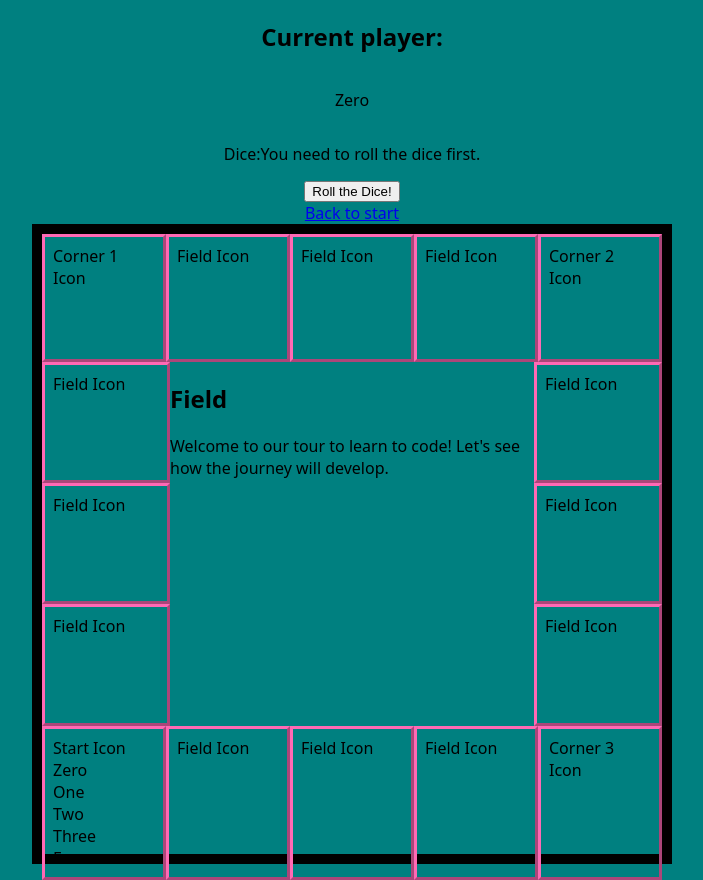
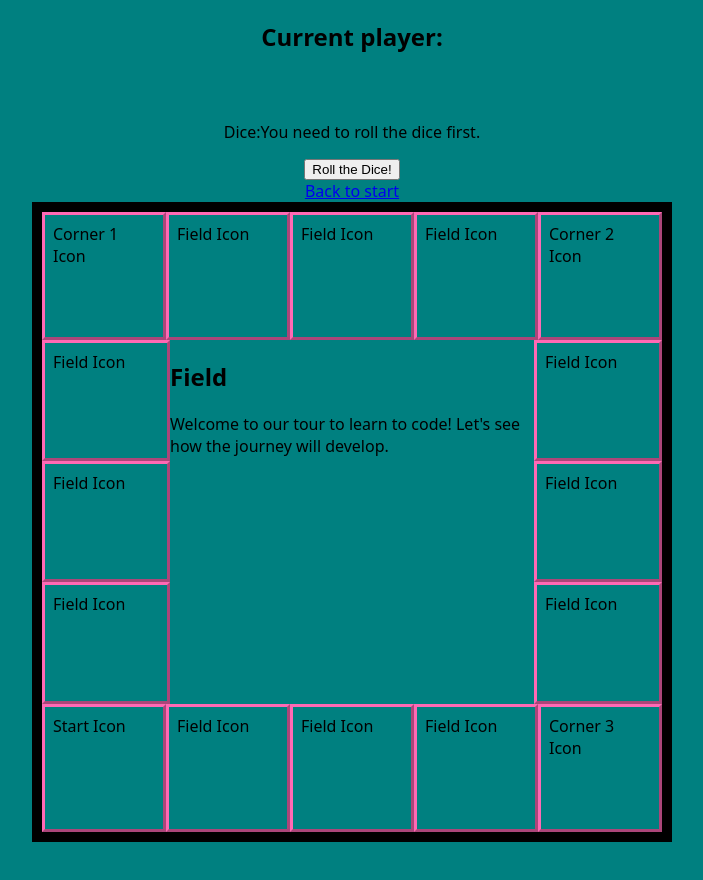
Before and after one commit to mbosselmann/pyropoly, a Next.js app: page /board in a window 1280 px wide. Shown: the whole page, without its empty margins (288-991 px from the left). After the commit the page ends 842 px from the top, so only its background shows below. Built offline with nearby package versions, Linux system fonts and the light colour scheme.

Commit message:
Update new game functionality

```diff
--- a/src/components/Panel.tsx
+++ b/src/components/Panel.tsx
@@ -1,12 +1,12 @@
 import styled, { css } from "styled-components";
 import FieldItem from "./FieldItem";
 import type { Field } from "../types/Field";
-import type { Player } from "../types/PlayerData";
+import { Avatar } from "@/types/Avatar";
 
 interface PanelProps {
   fields: Field[];
   variant: string;
-  players: Player[];
+  players: Avatar[];
 }
 
 export default function Panel({ fields, variant, players }: PanelProps) {
--- a/src/db.js
+++ b/src/db.js
@@ -102,72 +102,44 @@ export const fields = [
   ],
 ];
 
-export const examplePlayers = [
+export const avatars = [
   {
     id: "1",
-    name: "Zero",
-    playerLocation: 0,
-  },
-  {
-    id: "2",
-    name: "One",
-    playerLocation: 0,
-  },
-  {
-    id: "3",
-    name: "Two",
-    playerLocation: 0,
-  },
-  {
-    id: "4",
-    name: "Three",
-    playerLocation: 0,
-  },
-  {
-    id: "5",
-    name: "Four",
-    playerLocation: 0,
-  },
-];
-
-export const avatars = [
-  {
-    id: 1,
     name: "Bailey",
     playerLocation: 0,
     isSelected: false,
     isOpponent: false,
   },
   {
-    id: 2,
+    id: "2",
     name: "Boots",
     playerLocation: 0,
     isSelected: false,
     isOpponent: false,
   },
   {
-    id: 3,
+    id: "3",
     name: "Caspar",
     playerLocation: 0,
     isSelected: false,
     isOpponent: false,
   },
   {
-    id: 4,
+    id: "4",
     name: "Charlie",
     playerLocation: 0,
     isSelected: false,
     isOpponent: false,
   },
   {
-    id: 5,
+    id: "5",
     name: "Chester",
     playerLocation: 0,
     isSelected: false,
     isOpponent: false,
   },
   {
-    id: 6,
+    id: "6",
     name: "Daisy",
     playerLocation: 0,
     isSelected: false,
@@ -177,32 +149,32 @@ export const avatars = [
 
 export const colors = [
   {
-    id: 1,
+    id: "1",
     name: "Green",
     code: "#00b59e",
   },
   {
-    id: 2,
+    id: "2",
     name: "Blue",
     code: "#009efa",
   },
   {
-    id: 3,
+    id: "3",
     name: "Purple",
     code: "#8075ca",
   },
   {
-    id: 4,
+    id: "4",
     name: "Pink",
     code: "#e45691",
   },
   {
-    id: 5,
+    id: "5",
     name: "Orange",
     code: "#ffb656",
   },
   {
-    id: 6,
+    id: "6",
     name: "Yellow",
     code: "#fbd148",
   },
--- a/src/pages/_app.tsx
+++ b/src/pages/_app.tsx
@@ -1,13 +1,13 @@
 import type { AppProps } from "next/app";
 import { useState } from "react";
 import { fields } from "../db";
-import { examplePlayers } from "../db";
 import { avatars } from "@/db";
 import { colors } from "@/db";
 import GlobalStyles from "../../styles";
+import { Avatar } from "@/types/Avatar";
 
 export default function App({ Component, pageProps }: AppProps) {
-  const [players, setPlayers] = useState(examplePlayers);
+  const [players, setPlayers] = useState<Avatar[]>(avatars);
   const [currentFieldMessage, setCurrentFieldMessage] = useState(
     findMessage(0) ?? ""
   );
@@ -44,19 +44,32 @@ export default function App({ Component, pageProps }: AppProps) {
     setCurrentPlayer(players[findNextPlayer + 1]?.id ?? players[0].id);
   }
 
+  function updateOpponents(opponentId: string) {
+    setPlayers(
+      players.map((player) =>
+        player.id === opponentId
+          ? { ...player, isOpponent: !player.isOpponent }
+          : player
+      )
+    );
+  }
+
   return (
     <>
       <GlobalStyles />
       <Component
         {...pageProps}
-        avatars={avatars}
+        avatars={players}
         colors={colors}
-        players={players}
+        players={players.filter(
+          (player) => player.isSelected || player.isOpponent
+        )}
         fields={fields}
         updatePlayerLocation={updatePlayerLocation}
         currentFieldMessage={currentFieldMessage}
         currentPlayer={currentPlayer}
         setNextPlayer={setNextPlayer}
+        updateOpponents={updateOpponents}
       />
     </>
   );
--- a/src/types/Avatar.tsx
+++ b/src/types/Avatar.tsx
@@ -1,5 +1,5 @@
 export type Avatar = {
-  id: number;
+  id: string;
   name: string;
   playerLocation: number;
   isSelected: boolean;
--- a/src/types/PlayerData.tsx
+++ /dev/null
@@ -1,5 +0,0 @@
-export type PlayerData = {
-  id: string;
-  name: string;
-  playerLocation: number;
-};
```
Also changed, not shown: src/components/CustomGroupForm.tsx (added, +81 -0 lines), src/components/CustomInput.tsx (renamed from src/components/RadioInput.tsx, +14 -12 lines), src/components/NewGameForm.tsx (+14 -8 lines), src/components/RadioForm.tsx (deleted, +0 -43 lines), src/pages/index.tsx (+4 -3 lines), src/types/Color.tsx (+4 -4 lines).
